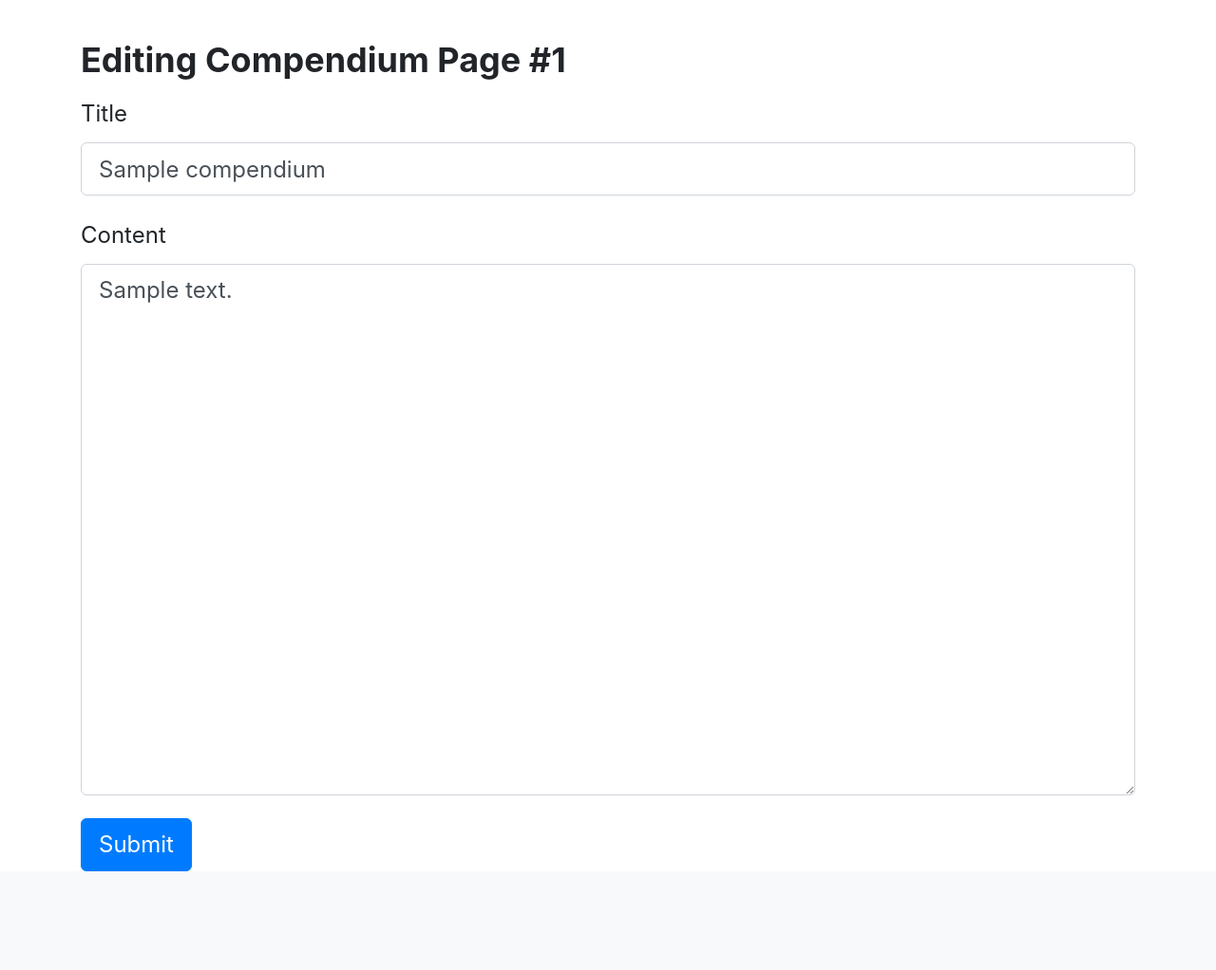
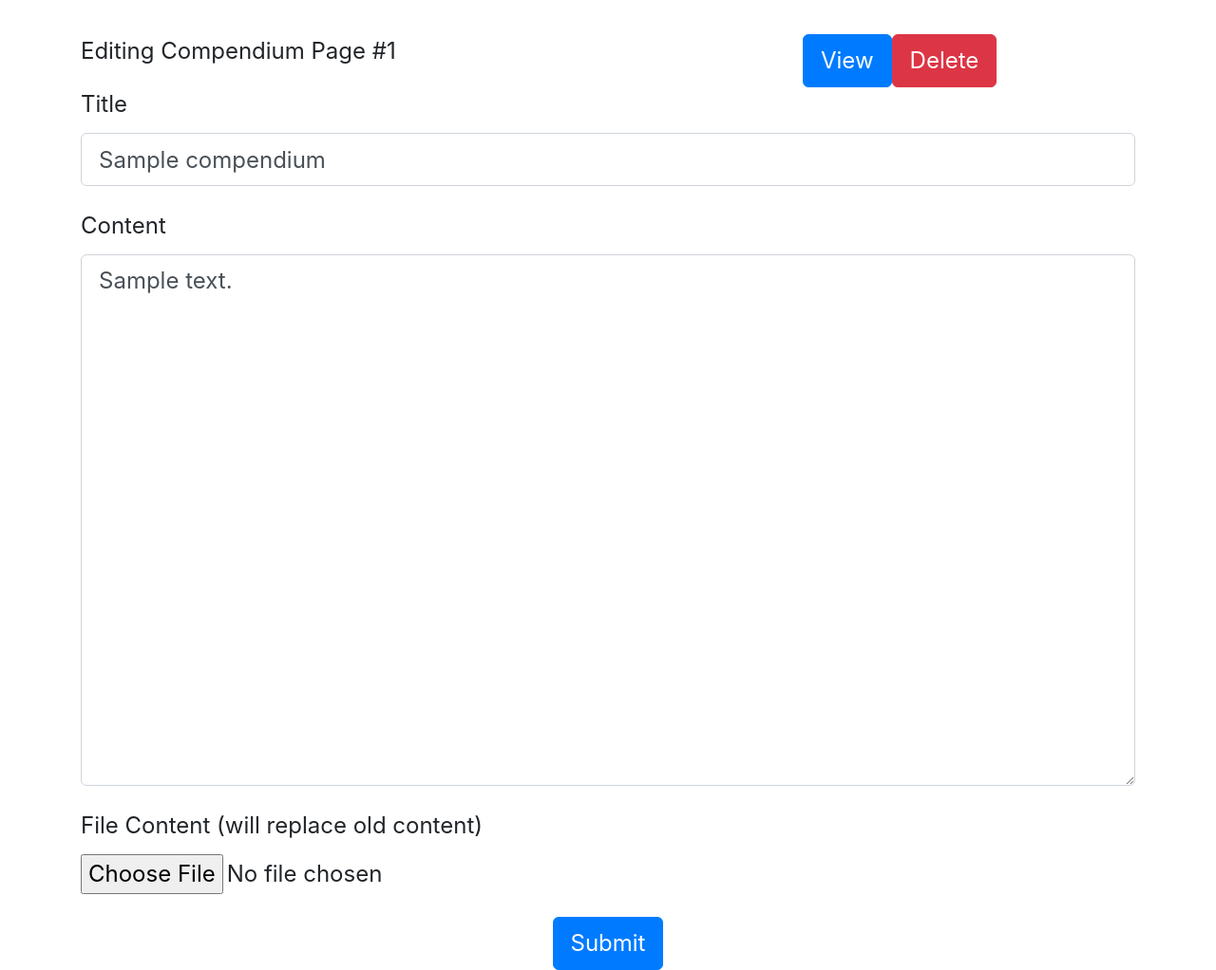
Before and after one commit to ironarmchad/depths_char_sheet_backend, a Flask app: page /admin-compendium/edit/1 in a window 1280 px wide. Shown: the part 84-1106 px from the top of the page at 95% size. Before the commit the page ends 1002 px from the top, so only its background shows below. Run offline with Flask 2, Linux system fonts and the light colour scheme; a user stored in the database is signed in; tables that the repository leaves empty hold one stand-in row (values such as "Sample post"); parts of the project's set-up code (start-up, migrations or seed data) failed here and were passed over; some libraries are stand-ins or nearby versions.

Commit message:
added ability to upload md files for compendium pages.

```diff
--- a/app/__init__.py
+++ b/app/__init__.py
@@ -7,6 +7,7 @@
 from flask_cors import CORS
 from flaskext.markdown import Markdown
 
+from app.common.file_util import UPLOAD_FOLDER
 
 db = SQLAlchemy()
 login = LoginManager()
@@ -23,6 +24,7 @@
 
     # Config setup
     app.config.from_object(config[config_type])
+    app.config['UPLOAD_FOLDER'] = UPLOAD_FOLDER
     app.config.from_pyfile('config.cfg', silent=True)
 
     # Service start-up
--- a/app/templates/compendium/edit.html
+++ b/app/templates/compendium/edit.html
@@ -1,10 +1,21 @@
 {% extends 'layout.html' %}
 
 {% block content %}
-<form class="container" action="" method="post">
+<form class="container" action="" method="post" enctype="multipart/form-data">
   {{ form.hidden_tag() }}
 
-  <h2>Editing Compendium Page #{{ page.id }}</h2>
+  <div class="row">
+    <div class="col-8 h2">
+      Editing Compendium Page #{{ page.id }}
+    </div>
+
+    <div class="col">
+      <div class="btn-toolbar">
+        <a class="btn btn-primary" href="{{ url_for('admin_compendium.profile', compendium_id=page.id) }}">View</a>
+        <a class="btn btn-danger" href="{{ url_for('admin_compendium.delete', compendium_id=page.id) }}">Delete</a>
+      </div>
+    </div>
+  </div>
 
   <div class="form-group">
     {{ form.title.label }}
@@ -17,7 +28,13 @@
   </div>
 
   <div class="form-group">
+    {{ form.file.label }}
+    {{ form.file(class="form-control-file") }}
+  </div>
+
+  <div class="form-group text-center">
     {{ form.submit(class="btn btn-primary") }}
+
   </div>
 </form>
 {% endblock content %}
--- a/app/views/character.py
+++ b/app/views/character.py
@@ -73,7 +73,7 @@
 def delete(character_id):
     character = CharacterModel.get_by_id(character_id).delete_character()
     flash(f'Page #{character_id}\'s has been deleted.')
-    return redirect(url_for('admin_users.profile', user_id=character.owner_id))
+    return redirect(url_for('admin_users.edit', user_id=character.owner_id))
 
 
 @admin_character.route('/json/<character_id>')
--- a/app/views/compendium.py
+++ b/app/views/compendium.py
@@ -1,9 +1,12 @@
+import os
 from flask import Blueprint, flash, render_template, redirect, url_for, jsonify
 from flask_login import login_required, current_user
 from flask_wtf import FlaskForm
-from wtforms import StringField, TextAreaField, SubmitField
+from wtforms import StringField, TextAreaField, FileField, SubmitField
 from wtforms.validators import DataRequired
+from werkzeug.utils import secure_filename
 
+from app.common.file_util import UPLOAD_FOLDER
 from app.models.compendium import CompendiumModel
 
 admin_compendium = Blueprint('admin_compendium', __name__, url_prefix='/admin-compendium')
@@ -38,6 +41,7 @@
 class CompendiumEditForm(FlaskForm):
     title = StringField('Title')
     content = TextAreaField('Content')
+    file = FileField('File Content (will replace old content)')
     submit = SubmitField('Submit')
 
 
@@ -55,12 +59,24 @@
             flash(f'Page #{page.id}\'s title has been changed.')
             page.title = form.title.data
 
-        if form.content.data != page.content:
+        if form.file.data:
+            flash(f'Page #{page.id}\'s contents have been replaced with file contents.')
+
+            file = form.file.data
+            filepath = os.path.join(UPLOAD_FOLDER, secure_filename(file.filename))
+            file.save(filepath)
+
+            with open(filepath) as f:
+                page.content = f.read()
+
+            os.remove(filepath)
+
+        elif form.content.data != page.content:
             flash(f'Page #{page.id}\'s content has been changed.')
             page.content = form.content.data
 
         page.add_compendium()
-        return redirect(url_for('admin_compendium.profile', compendium_id=compendium_id))
+        return redirect(url_for('admin_compendium.edit', compendium_id=compendium_id))
 
     return render_template('compendium/edit.html', form=form, page=page)
 
```
Also changed, not shown: app/common/file_util.py (added, +8 -0 lines).
